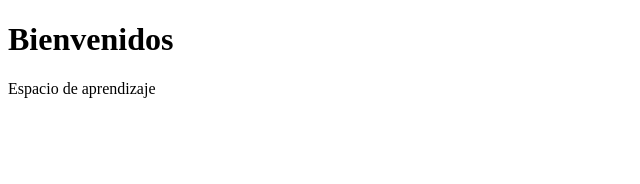
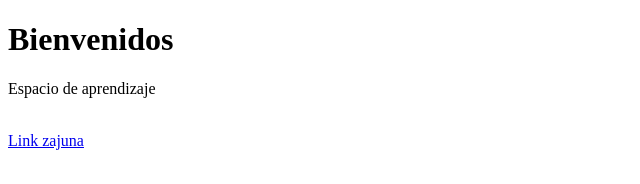
Before and after one commit to JuliV7/repoSena, a plain HTML site: page index.html in a window 1280 px wide. Shown: the full height of the page, 0-640 px from the left. Drawn offline with Linux system fonts and the light colour scheme.

Commit message:
Agregue el link de Zajuna

```diff
--- a/index.html
+++ b/index.html
@@ -8,5 +8,7 @@
 <body>
     <h1>Bienvenidos</h1>
     <p>Espacio de aprendizaje</p>
+    <br>
+    <a href="https://zajuna.sena.edu.co/">Link zajuna</a>
 </body>
 </html>
```
